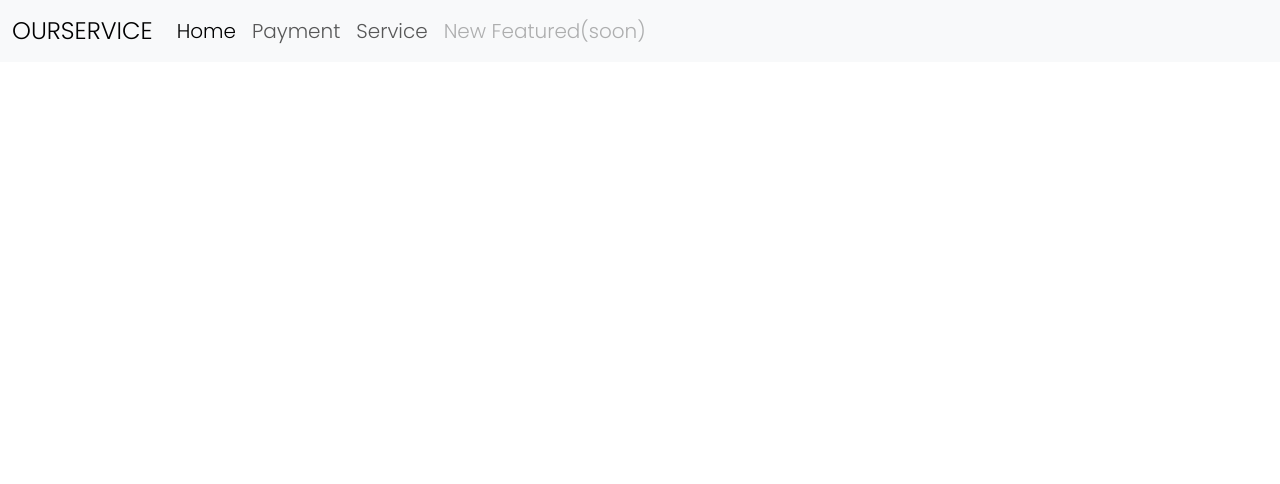
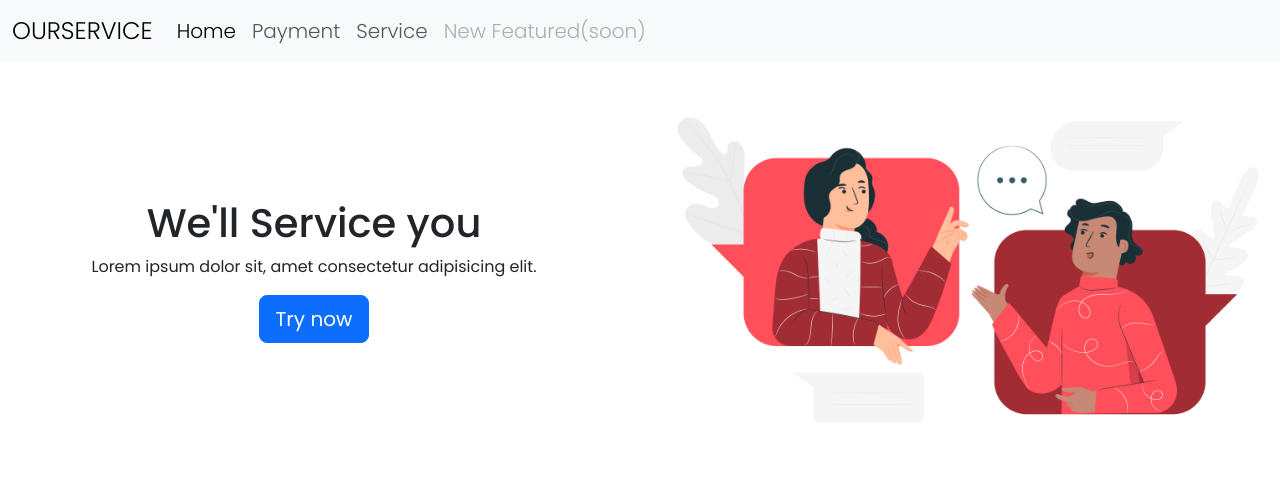
Before and after one commit to AchmadFajar1233/Bootstrap-web, a plain HTML site: page index.html in a window 1280 px wide. Drawn offline with nearby package versions, Linux system fonts and the light colour scheme.

Commit message:
Add: Adding first containt

```diff
--- a/index.html
+++ b/index.html
@@ -28,6 +28,19 @@
         </div>
       </nav>
 
+      <section class="container-fluid px-0">
+        <div class="row align-items-center text-center">
+            <div class="col-lg-6">
+                <div class="text-center"><h1>We'll Service you</h1></div>
+                <p class="text-center">Lorem ipsum dolor sit, amet consectetur adipisicing elit.</p>
+                <button type="button" class="btn btn-primary btn-lg">Try now</button>
+            </div>
+            <div class="col-lg-6">
+                <img class="img-fluid" src="asset/7118856_3288524.jpg" alt="">
+            </div>
+        </div>
+      </section>
+
 
     <script src="https://cdn.jsdelivr.net/npm/bootstrap@5.3.3/dist/js/bootstrap.bundle.min.js" integrity="sha384-YvpcrYf0tY3lHB60NNkmXc5s9fDVZLESaAA55NDzOxhy9GkcIdslK1eN7N6jIeHz" crossorigin="anonymous"></script>
     <script src="https://code.jquery.com/jquery-3.7.1.min.js" integrity="sha256-/JqT3SQfawRcv/BIHPThkBvs0OEvtFFmqPF/lYI/Cxo=" crossorigin="anonymous"></script>
```
